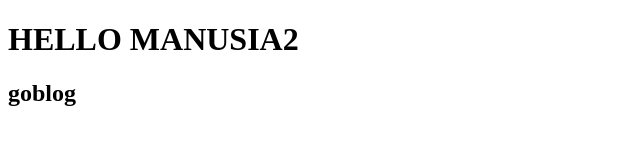
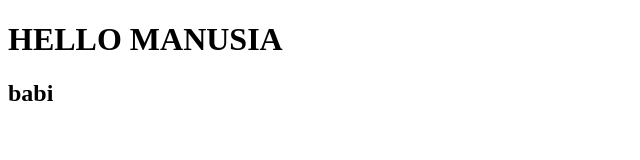
Before and after one commit to sartivian/RevoU, a plain HTML site: page index.html in a window 1280 px wide. Shown: the full height of the page, 0-640 px from the left. Drawn offline with Linux system fonts and the light colour scheme.

Commit message:
third commit

```diff
--- a/index.html
+++ b/index.html
@@ -6,7 +6,8 @@
     <title>Document</title>
 </head>
 <body>
-    <h1>HELLO MANUSIA2</h1>
-    <h2>goblog</h2>
+    <h1>HELLO MANUSIA</h1>
+    <h2>babi
+    </h2>
 </body>
 </html>
```
